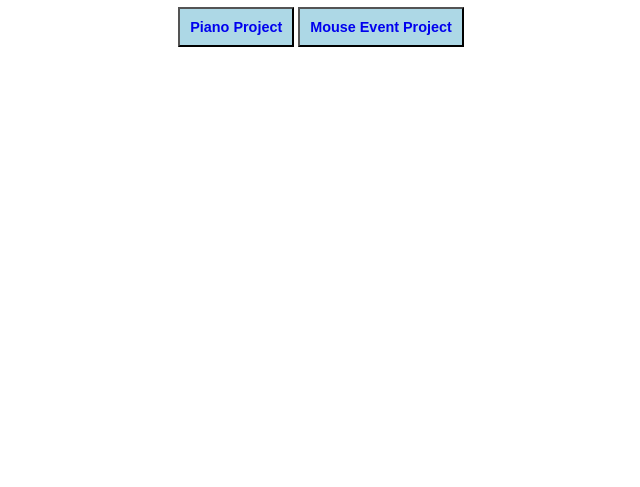
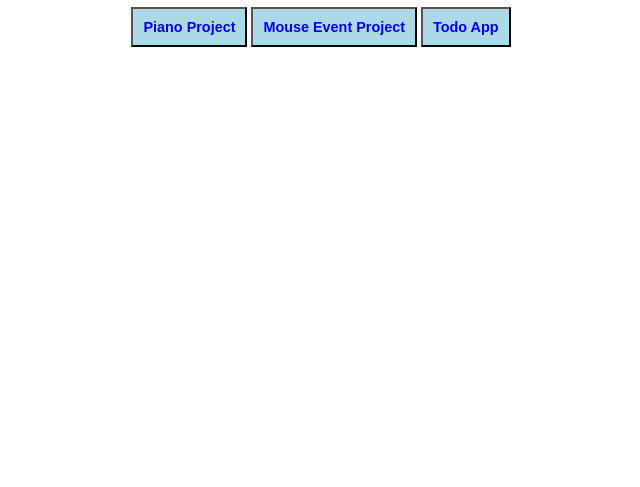
Before and after one commit to abaran803/WebDev-Project, a plain HTML site: page index.html in a window 1280 px wide. Shown: the part 313-800 px from the top of the page, without its empty margins (319-959 px from the left). Drawn offline with Linux system fonts and the light colour scheme.

Commit message:
Index file updated

```diff
--- a/index.html
+++ b/index.html
@@ -28,6 +28,7 @@
         <h1>JS Projects</h1>
         <button><a href="./Piano/piano.html">Piano Project</a></button>
         <button><a href="./Mouse_Events/index.html">Mouse Event Project</a></button>
+        <button><a href="./Todo App/index.html">Todo App</a></button>
     </div>
 </body>
 </html>
```
